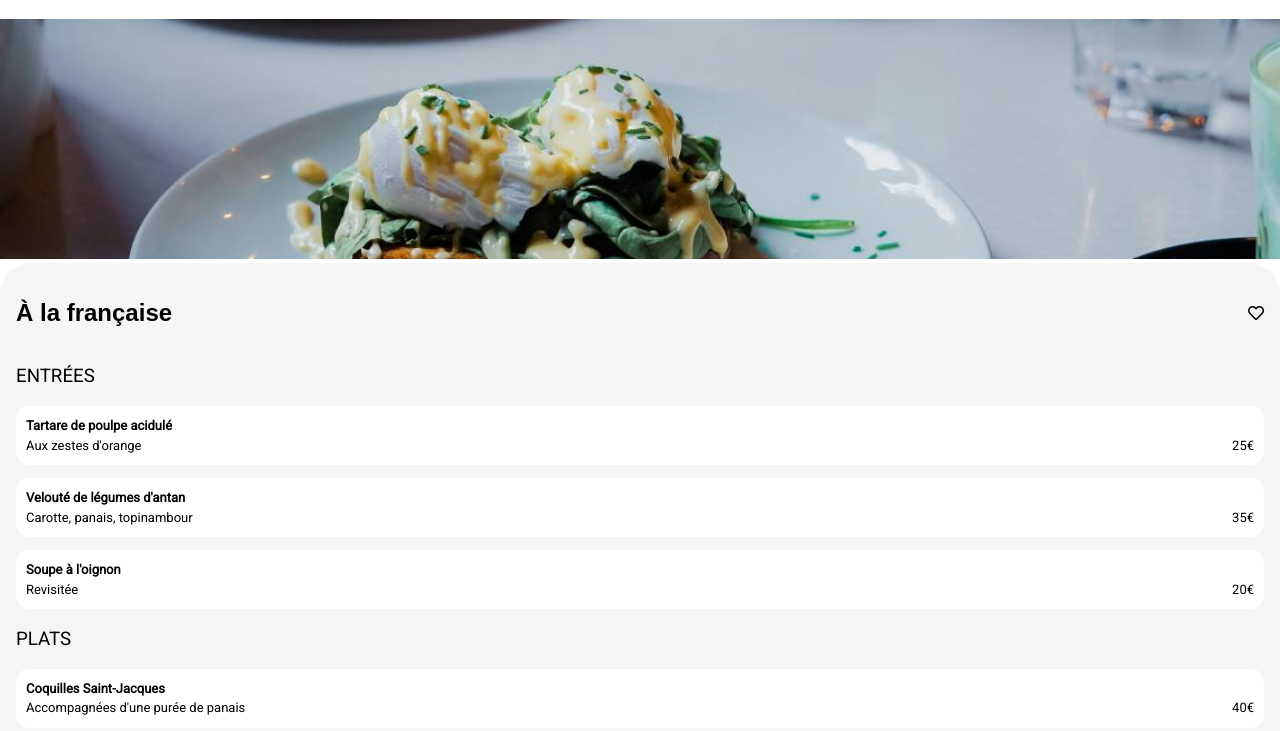
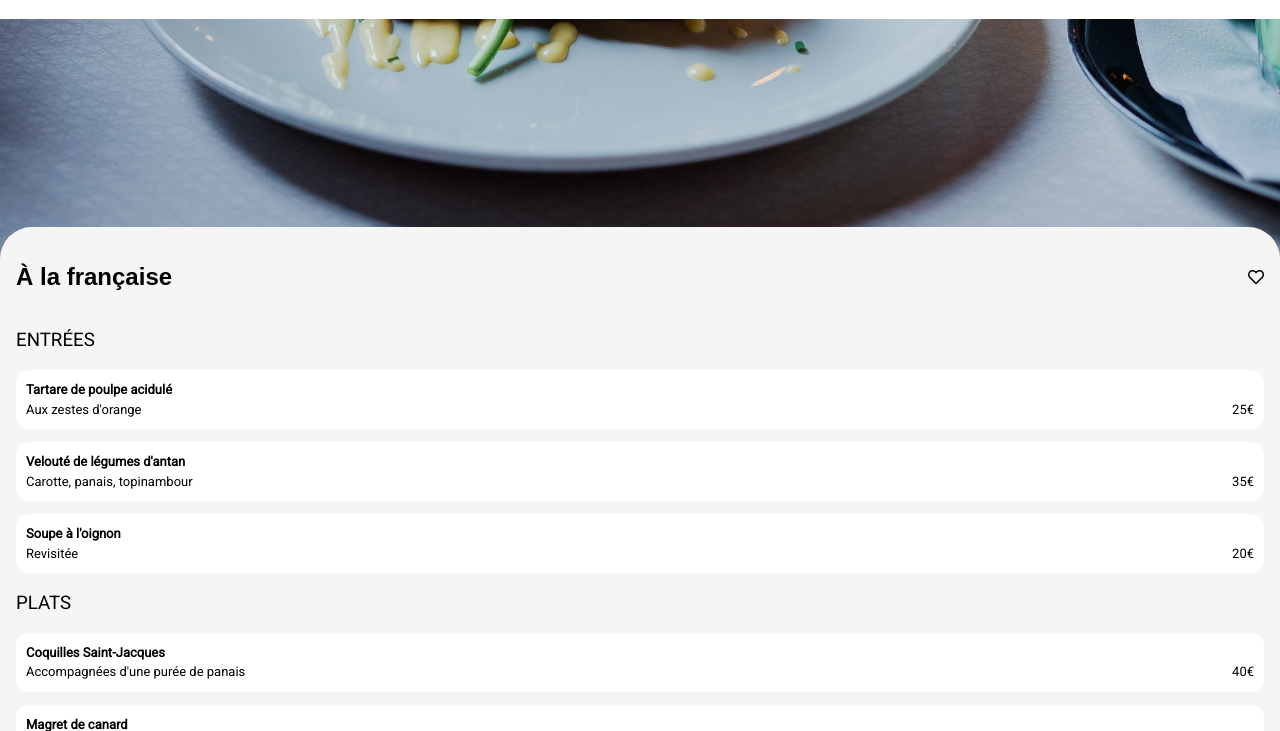
Before and after one commit to Cuvelier05/LaurentCuvelier_3_10022021, a website: page aLaFrancaise.html in a window 1280 px wide. Shown: the part 61-792 px from the top of the page. Drawn offline with Linux system fonts and the light colour scheme; a web font is replaced by a local one.

Commit message:
page rest. ok, miss hover effect

```diff
--- a/aLaFrancaise.html
+++ b/aLaFrancaise.html
@@ -38,10 +38,10 @@
     <!--MAIN-->
     <main>
       <figure>
-        <img
+        <!-- <img
           src="images/restaurants/mini_a-la-francaise.jpg"
           alt="picture restaurant"
-        />
+        />-->
       </figure>
 
       <section class="menu">
--- a/sass/pages/restaurants.scss
+++ b/sass/pages/restaurants.scss
@@ -12,19 +12,25 @@
 main {
   figure {
     margin: 0;
+    background-image: url(../../images/restaurants/a-la-francaise.jpg);
+    background-size: cover;
+    background-position: bottom;
+    height: 15em;
+    width: 100%;
   }
 
-  img {
+  /* img {
     width: 100%;
     height: 15em;
     object-fit: cover;
-  }
+  }*/
 
   .menu {
     background-color: $main-bckg-color;
     border-radius: 2em 2em 0 0;
     list-style-type: none;
     padding: 1em;
+    margin-top: -2em;
 
     & .restaurant_name {
       display: flex;
```
Also changed, not shown: .css/style.css, 1 other file.
